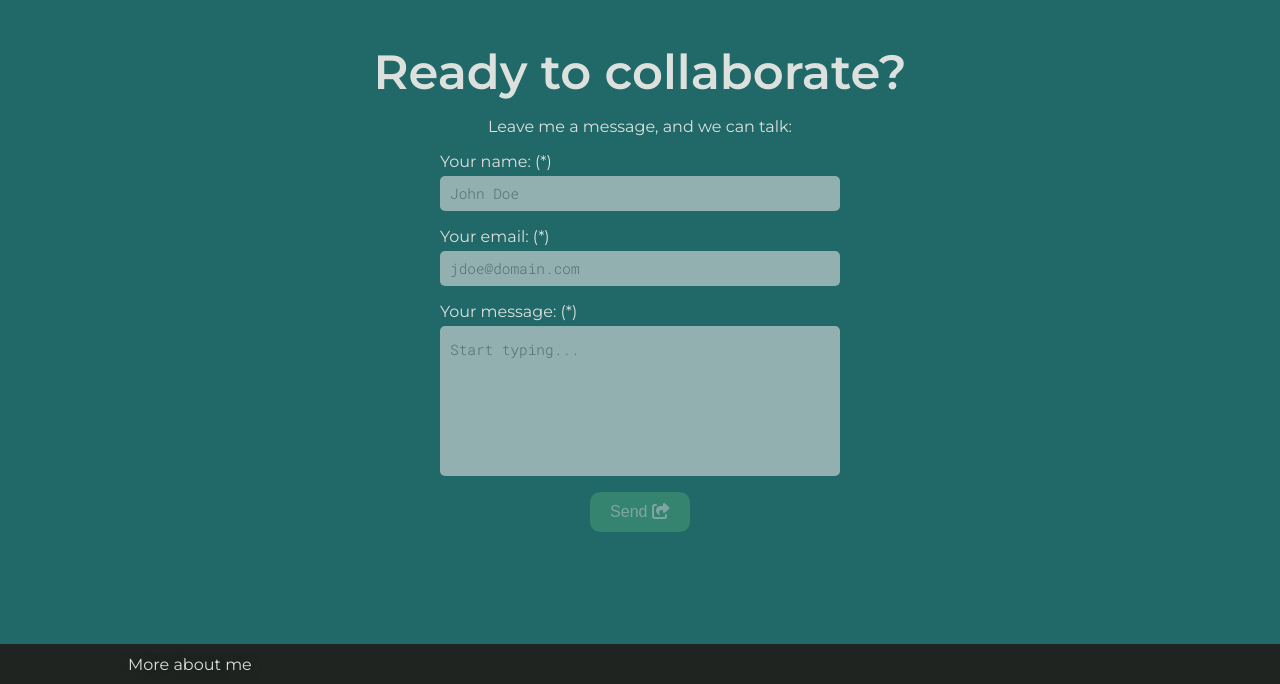
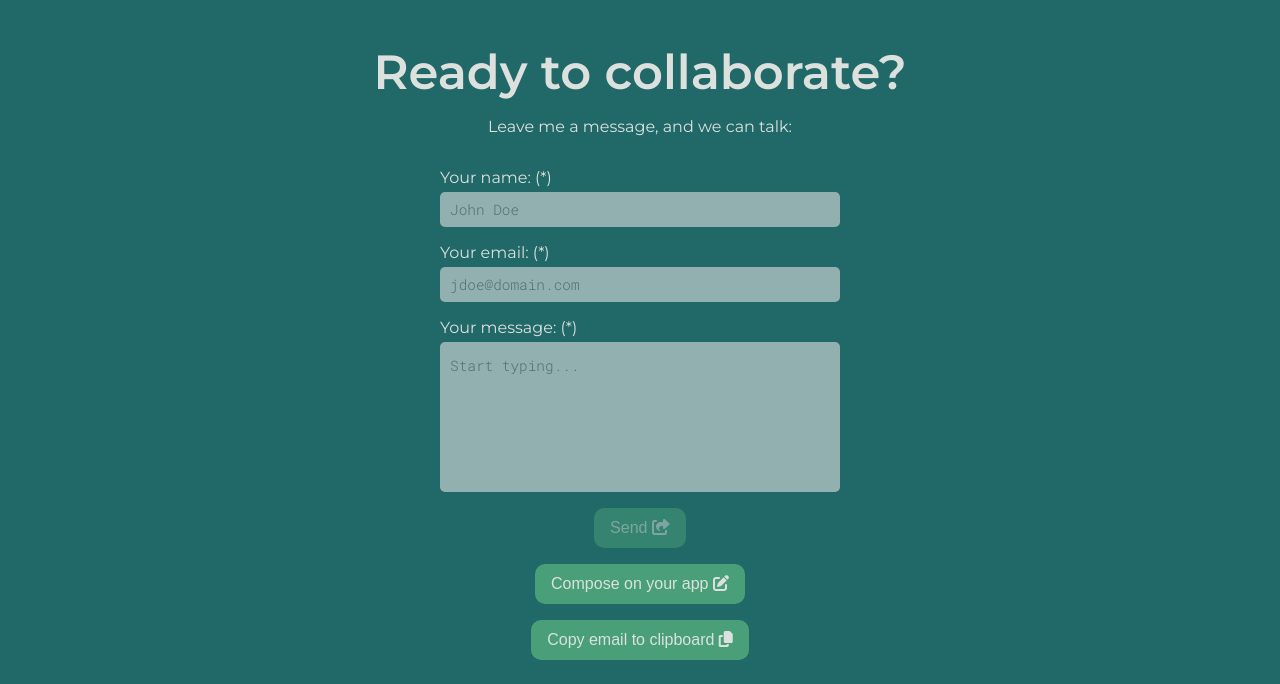
Before and after one commit to gedadev/portfolio-N, a website built with webpack: page src/template.html in a window 1280 px wide. Shown: the part 2470-3154 px from the top of the page. Built offline with nearby package versions, Linux system fonts and the light colour scheme; a web font is replaced by a local one.

Commit message:
Add buttons to compose email externally and to copy the email address to clipboard

```diff
--- a/src/components/contact.js
+++ b/src/components/contact.js
@@ -47,6 +47,8 @@ export default class Contact {
     const formEngageText = document.createElement('p');
     const contactForm = document.createElement('form');
     const submitFormButton = document.createElement('button');
+    const externalComposeButton = document.createElement('button');
+    const copyEmailButton = document.createElement('button');
     const formInputs = {
       name: {
         label: document.createElement('label'),
@@ -66,20 +68,37 @@ export default class Contact {
     };
 
     formContainer.className = 'form-container';
+
     formEngageText.className = 'engage-msg';
+    formEngageText.innerText = 'Leave me a message, and we can talk:';
+
     contactForm.id = 'contact-form';
     contactForm.noValidate = true;
-    submitFormButton.className = 'button submit-btn';
+
     formInputs.name.input.type = 'text';
     formInputs.name.input.placeholder = 'John Doe';
     formInputs.email.input.type = 'email';
     formInputs.email.input.placeholder = 'jdoe@domain.com';
     formInputs.message.input.placeholder = 'Start typing...';
+
+    submitFormButton.className = 'button submit-btn';
     submitFormButton.type = 'submit';
     submitFormButton.innerHTML = 'Send <i class="fa-solid fa-share-from-square"></i>';
     submitFormButton.setAttribute('form', 'contact-form');
     submitFormButton.disabled = true;
-    formEngageText.innerText = 'Leave me a message, and we can talk:';
+
+    externalComposeButton.innerHTML = 'Compose on your app <i class="fa-solid fa-pen-to-square"></i>';
+    externalComposeButton.className = 'button external-btn';
+    externalComposeButton.addEventListener('click', () => {
+      window.location.href = 'mailto:gedaias@geda.dev?subject=Contact from geda.dev';
+    });
+
+    copyEmailButton.innerHTML = 'Copy email to clipboard <i class="fa-solid fa-copy"></i>';
+    copyEmailButton.className = 'button copy-btn';
+    copyEmailButton.addEventListener('click', () => {
+      navigator.clipboard.writeText('gedaias@geda.dev');
+      copyEmailButton.innerHTML = 'Email copied successfully <i class="fa-solid fa-check"></i>';
+    });
 
     Object.entries(formInputs).forEach((formInput) => {
       const [inputName, inputProps] = formInput;
@@ -99,6 +118,8 @@ export default class Contact {
     formContainer.appendChild(formEngageText);
     formContainer.appendChild(contactForm);
     formContainer.appendChild(submitFormButton);
+    formContainer.appendChild(externalComposeButton);
+    formContainer.appendChild(copyEmailButton);
     Contact.formValidations(Object.values(formInputs), submitFormButton);
 
     return formContainer;
--- a/src/styles/contact.css
+++ b/src/styles/contact.css
@@ -35,6 +35,7 @@ input, textarea {
     margin: 2vh auto;
     display: flex;
     flex-direction: column;
+    gap: 1rem;
     min-width: 500px;
 }
 
@@ -78,8 +79,11 @@ input, textarea {
 }
 
 .submit-btn {
+    margin: -1rem auto 0;
+}
+
+.external-btn, .copy-btn {
     margin: auto;
-    width: 100px;
 }
 
 .submit-btn:disabled {
```
